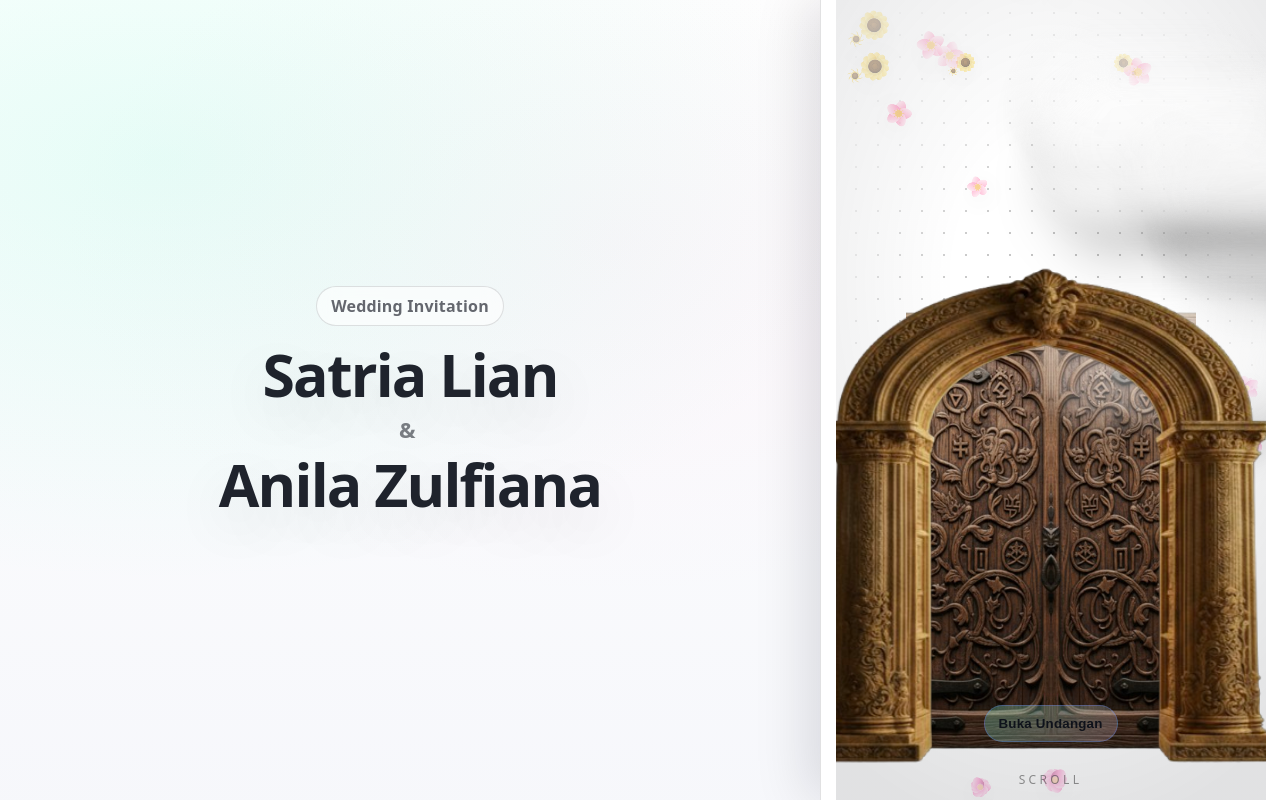
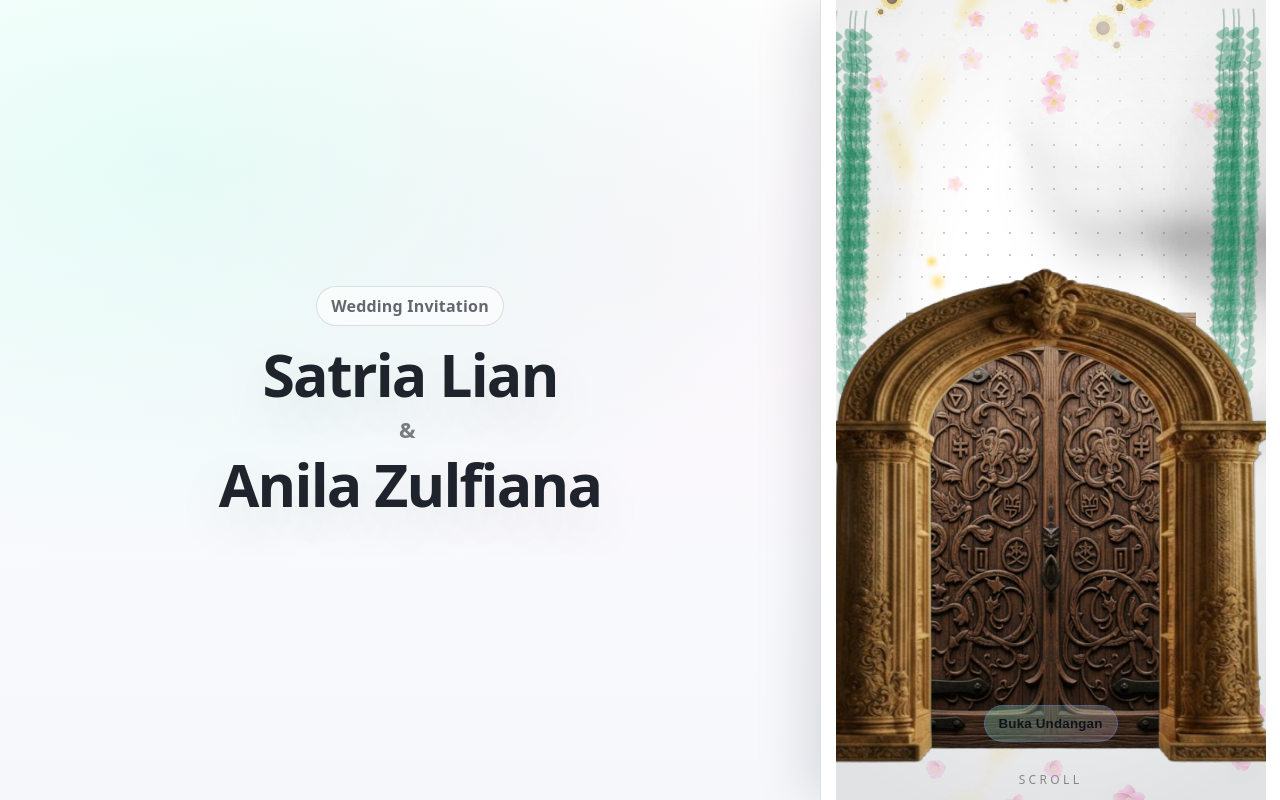
Before and after one commit to yurasera/FloWedding, a React (Vite) app: page / in a window 1280 px wide. Built offline with nearby package versions, Linux system fonts and the light colour scheme.

Commit message:
feat; sparkler micro parallax

```diff
--- a/src/components/MicroParallaxScene.jsx
+++ b/src/components/MicroParallaxScene.jsx
@@ -1,8 +1,9 @@
 import { useEffect, useMemo, useRef, useState } from "react";
-import BubbleLayer from "./microParallax/BubbleLayer.jsx";
 import createFlorals from "./microParallax/createFlorals.js";
 import DotGridLayer from "./microParallax/DotGridLayer.jsx";
 import FloralLayer from "./microParallax/FloralLayer.jsx";
+import IvyLayer from "./microParallax/IvyLayer.jsx";
+import SparkleLayer from "./microParallax/SparkleLayer.jsx";
 
 // MicroParallaxScene = background dekorasi (dotgrid + bubbles + bunga) yang
 // bergerak halus mengikuti scroll. Mouse parallax sengaja hanya dipakai untuk
@@ -14,10 +15,23 @@ export default function MicroParallaxScene({
   // Contoh: <MicroParallaxScene layers={{ dotgrid: false, bubbles: true, florals: true }} />
   layers,
 }) {
+  const sparklesConfig =
+    layers?.sparkles && typeof layers.sparkles === "object"
+      ? layers.sparkles
+      : null;
+  const sparklesCount =
+    typeof layers?.sparkles === "number"
+      ? layers.sparkles
+      : typeof sparklesConfig?.count === "number"
+        ? sparklesConfig.count
+        : 92;
+  const sparklesSeed = typeof sparklesConfig?.seed === "number" ? sparklesConfig.seed : 2;
+
   const enabled = {
     dotgrid: true,
-    bubbles: false,
+    sparkles: true,
     florals: true,
+    ivy: motifs.includes("ivy"),
     ...layers,
   };
 
@@ -108,8 +122,11 @@ export default function MicroParallaxScene({
       {/* DOTGRID: ikut cursor (mouse parallax + spotlight). */}
       {enabled.dotgrid ? <DotGridLayer dotPointer={dotPointer} /> : null}
 
-      {/* BUBBLES: parallax hanya dari scroll (tidak ikut mouse). */}
-      {enabled.bubbles ? <BubbleLayer count={20} seed={1} /> : null}
+      {/* SPARKLES: bintik cahaya kedap-kedip, ikut scroll + sedikit mouse. */}
+      {enabled.sparkles ? <SparkleLayer count={sparklesCount} seed={sparklesSeed} /> : null}
+
+      {/* IVY: tanaman ivy di pojok kiri/kanan (parallax scroll + sway). */}
+      {enabled.ivy ? <IvyLayer /> : null}
 
       {/* FLORALS: bunga-bunga kecil, parallax scroll + floating animation via CSS. */}
       {enabled.florals ? <FloralLayer florals={florals} /> : null}
--- /dev/null
+++ b/src/components/microParallax/IvyLayer.jsx
@@ -0,0 +1,105 @@
+import ParallaxLayer from "../ParallaxLayer.jsx";
+
+// Ubah angka di sini untuk mengatur jumlah & panjang ivy tanpa perlu ubah file lain.
+const IVY_CONFIG = {
+  // Jumlah tangkai ivy per sisi (kiri & kanan).
+  stemsPerSide: 3,
+  // Base posisi nempel pojok cover (0 = pas pojok atas).
+  baseTop: "-190px",
+  baseX: "0px",
+  // Ukuran dasar (CSS value).
+  width: "min(100px, 38vw)",
+  // Tinggi ivy harus menyambung dari atas ke bawah cover.
+  height: "100vh",
+};
+
+function buildLeaves(side) {
+  const dir = side === "right" ? 1 : -1;
+  const leaves = [];
+  const steps = 22;
+  const yStart = 80;
+  const yEnd = 1060;
+
+  for (let i = 0; i < steps; i++) {
+    const t = i / Math.max(1, steps - 1);
+    const y = Math.round(yStart + (yEnd - yStart) * t);
+    const x = 210;
+    const w = 22 + (i % 4) * 6;
+    const h = 18 + ((i + 1) % 4) * 5;
+    leaves.push(
+      `M${x} ${y}c${dir * w} ${-h} ${dir * (w + 12)} ${h} ${dir * 6} ${h + 20}c${dir * -16} ${10} ${dir * -30} ${-4} ${dir * -40} ${-16}c${dir * 10} ${-14} ${dir * 20} ${-20} ${dir * 34} ${-24}z`
+    );
+  }
+
+  return leaves;
+}
+
+function IvySVG({ side = "left" }) {
+  // Satu tangkai menyambung dari atas sampai bawah cover.
+  const stemD =
+    side === "right"
+      ? "M206 0C228 140 168 260 212 400C252 524 160 650 206 790C252 930 162 1020 208 1140"
+      : "M214 0C192 140 252 260 208 400C168 524 260 650 214 790C168 930 258 1020 212 1140";
+
+  const leaves = buildLeaves(side);
+
+  return (
+    <svg className="ivy-svg" viewBox="0 0 420 1140" role="presentation">
+      <path className="ivy-stem" d={stemD} />
+      <g className="ivy-leaves">
+        {leaves.map((d) => (
+          <path key={d} d={d} />
+        ))}
+      </g>
+    </svg>
+  );
+}
+
+export default function IvyLayer() {
+  const makeInstances = (side, xOffset = 6) => {
+    const count = Math.max(0, Number(IVY_CONFIG.stemsPerSide) || 0);
+
+    return Array.from({ length: count }).map((_, i) => {
+      const depth = count <= 1 ? 0 : i / (count - 1);
+      const scale = 1 - depth * 0.16;
+      const opacity = 0.96 - depth * 0.22;
+      const top = `calc(${IVY_CONFIG.baseTop} + ${Math.round(depth * 120)}px)`;
+      const x = `calc(${IVY_CONFIG.baseX} + ${xOffset}px)`;
+      const height = IVY_CONFIG.height;
+      const delay = `${(depth * 0.8).toFixed(2)}s`;
+
+      return (
+        <div
+          key={`${side}-${i}`}
+          className={`ivy-corner ivy-corner--${side}`}
+          style={{
+            "--ivy-top": top,
+            "--ivy-x": x,
+            "--ivy-w": IVY_CONFIG.width,
+            "--ivy-h": height,
+            "--ivy-scale": scale,
+            "--ivy-op": opacity,
+            "--ivy-delay": delay,
+          }}
+        >
+          <IvySVG side={side} />
+        </div>
+      );
+    });
+  };
+
+  return (
+    <ParallaxLayer speed={0.08} range={220} mouseX={22} mouseY={14} rotateX={0} rotateY={0} className="micro-layer micro-ivy">
+      <div className="ivy-corners" aria-hidden="true">
+        {makeInstances("left", -10)}
+        {makeInstances("left", 5)}
+        {makeInstances("left", 10)}
+        {makeInstances("left", 20)}
+        {makeInstances("right", -10)}
+        {makeInstances("right", 5)}
+        {makeInstances("right", 10)}
+        {makeInstances("right", 20)}
+      </div>
+    </ParallaxLayer>
+  );
+}
--- /dev/null
+++ b/src/components/microParallax/SparkleField.jsx
@@ -0,0 +1,33 @@
+function Sparkle({ style }) {
+  return <span className="sparkle" style={style} aria-hidden="true" />;
+}
+
+export default function SparkleField({ count = 64, seed = 3 }) {
+  const items = Array.from({ length: count }).map((_, i) => {
+    const t = i + seed * 131;
+    const left = `${(Math.sin(t * 333) * 0.5 + 0.5) * 100}%`;
+    const top = `${(Math.cos(t * 555) * 0.5 + 0.5) * 100}%`;
+    const size = 3 + ((t * 19) % 8); // px
+    const blur = 2 + ((t * 17) % 10); // px
+    const tw = 1.6 + ((t * 37) % 18) / 10; // s
+    const delay = ((t * 29) % 22) / 10; // s
+    const opacity = 0.22 + ((t * 41) % 38) / 100;
+    return (
+      <Sparkle
+        key={i}
+        style={{
+          left,
+          top,
+          width: `${size}px`,
+          height: `${size}px`,
+          opacity,
+          filter: `blur(${blur}px)`,
+          "--tw": `${tw}s`,
+          "--td": `${delay}s`,
+        }}
+      />
+    );
+  });
+
+  return <div className="sparklefield">{items}</div>;
+}
--- /dev/null
+++ b/src/components/microParallax/SparkleLayer.jsx
@@ -0,0 +1,18 @@
+import ParallaxLayer from "../ParallaxLayer.jsx";
+import SparkleField from "./SparkleField.jsx";
+
+export default function SparkleLayer({ count = 64, seed = 1 }) {
+  return (
+    <ParallaxLayer
+      speed={0.12}
+      range={360}
+      mouseX={24}
+      mouseY={16}
+      rotateX={3}
+      rotateY={-3}
+      className="micro-layer micro-sparkles"
+    >
+      <SparkleField count={count} seed={seed} />
+    </ParallaxLayer>
+  );
+}
--- a/src/components/microParallax/createFlorals.js
+++ b/src/components/microParallax/createFlorals.js
@@ -64,7 +64,7 @@ export default function createFlorals(motifs) {
       : ["sunflower"];
 
     // Tambah cluster supaya penuh atas-bawah
-    const clustersPerMotif = 1;
+    const clustersPerMotif = 2;
 
     const flowersPerCluster = 3;
 
--- a/src/sections/CoverHeader.jsx
+++ b/src/sections/CoverHeader.jsx
@@ -119,7 +119,10 @@ export default function CoverHeader({
 
   return (
     <header ref={ref} className={`cover ${opened ? "is-open" : ""}`}>
-      <MicroParallaxScene motifs={["sunflower", "sakura", "lotus", "daisy", "peony"]} />
+      <MicroParallaxScene
+        motifs={["ivy", "sunflower", "sakura", "lotus", "daisy", "peony"]}
+        layers={{ sparkles: true }}
+      />
       <CloudParallaxScene count={12} seed={2} />
       <CoverDoor opened={opened} />
       <CoverGateway />
--- a/src/styles.css
+++ b/src/styles.css
@@ -226,7 +226,7 @@ code {
   left: 50%;
   bottom: max(58px, env(safe-area-inset-bottom));
   transform: translateX(-50%);
-  z-index: 6; /* di atas gateway + door */
+  z-index: 12; /* di atas semua elemen cover */
   margin-top: 0;
 }
 
@@ -237,7 +237,7 @@ code {
   transform: translateX(-50%);
   width: min(290px, 92vw);
   height: min(69svh, 620px);
-  z-index: 2;
+  z-index: 9;
   pointer-events: none;
   perspective: 900px;
 }
@@ -249,7 +249,7 @@ code {
   transform: translateX(-50%);
   width: min(563px, 138vw);
   height: auto;
-  z-index: 3; /* di depan pintu */
+  z-index: 10; /* di depan pintu + sparkles */
   pointer-events: none;
   user-select: none;
 }
@@ -470,32 +470,6 @@ code {
   z-index: -1;
 }
 
-/* glossy highlight */
-.cloud::before {
-  content: "";
-
-  position: absolute;
-
-  top: 10px;
-  left: 28px;
-
-  width: 58%;
-  height: 34%;
-
-  border-radius: 999px;
-
-  background:
-    linear-gradient(
-      to bottom,
-      rgba(255,255,255,0.95),
-      rgba(255,255,255,0)
-    );
-
-  filter: blur(5px);
-
-  opacity: 0.9;
-}
-
 .cloud-wrap--front .cloud {
   transform: translateZ(20px);
 }
@@ -548,16 +522,104 @@ code {
 /* Micro parallax scene (smaller, more elements) */
 .micro-scene {
   pointer-events: none;
+  z-index: 6; /* di depan cloud (z-index: 5) */
 }
 
 .micro-layer {
   inset: -8% -8%;
 }
 
+.ivy-corners {
+  position: absolute;
+  inset: 0;
+}
+
+.ivy-corner {
+  position: absolute;
+  top: var(--ivy-top, -180px);
+  width: var(--ivy-w, min(180px, 44vw));
+  height: var(--ivy-h, min(760px, 86vh));
+  opacity: var(--ivy-op, 0.92);
+  filter: drop-shadow(0 18px 45px rgba(8, 12, 22, 0.12));
+  animation: ivySway 4.8s ease-in-out infinite alternate;
+  animation-delay: var(--ivy-delay, 0s);
+  will-change: transform;
+  transform: translate3d(calc(var(--pmx, 0) * 10px), calc(var(--pmy, 0) * 8px), 0)
+    scale(var(--ivy-scale, 1));
+  pointer-events: none;
+}
+
+.ivy-corner--left {
+  left: var(--ivy-x, -40px);
+  transform-origin: 12% 6%;
+}
+
+.ivy-corner--right {
+  right: var(--ivy-x, -40px);
+  transform-origin: 88% 6%;
+}
+
+.ivy-svg {
+  display: block;
+  width: 100%;
+  height: 100%;
+}
+
+.ivy-stem {
+  fill: none;
+  stroke: rgba(22, 84, 58, 0.38);
+  stroke-width: 6;
+  stroke-linecap: round;
+}
+
+.ivy-leaves path {
+  fill: rgba(28, 138, 92, 0.4);
+  stroke: rgba(255, 255, 255, 0.28);
+  stroke-width: 2;
+}
+
+@keyframes ivySway {
+  from {
+    transform: translate3d(calc(var(--pmx, 0) * 10px), calc(var(--pmy, 0) * 4px), 0) rotate(-1.2deg);
+  }
+  to {
+    transform: translate3d(calc(var(--pmx, 0) * 14px), calc(var(--pmy, 0) * 22px), 0) rotate(1.6deg);
+  }
+}
+
 .bubblefield,
 .sparklefield {
   position: absolute;
   inset: 0;
+}
+
+.sparkle {
+  position: absolute;
+  border-radius: 999px;
+  background: radial-gradient(circle at 35% 35%, rgba(255, 204, 2, 0.98), rgba(255, 204, 0, 0) 90%),
+    radial-gradient(circle at 50% 55%, rgba(255, 209, 102, 0.6), rgba(255, 209, 102, 0) 92%),
+    radial-gradient(circle at 55% 40%, rgba(255, 170, 64, 0.32), rgba(255, 170, 64, 0) 90%);
+  mix-blend-mode: screen;
+  will-change: transform, opacity;
+  animation: sparkleTwinkle var(--tw, 2.2s) ease-in-out infinite;
+  animation-delay: var(--td, 0s);
+  transform: translate3d(-50%, -50%, 0);
+  z-index: 10;
+}
+
+@keyframes sparkleTwinkle {
+  0% {
+    opacity: 0.12;
+    transform: translate3d(-50%, -50%, 0) scale(0.7);
+  }
+  45% {
+    opacity: 0.95;
+    transform: translate3d(-50%, -50%, 0) scale(1.25);
+  }
+  100% {
+    opacity: 0.22;
+    transform: translate3d(-50%, -50%, 0) scale(0.85);
+  }
 }
 
 .dotgrid {
```
